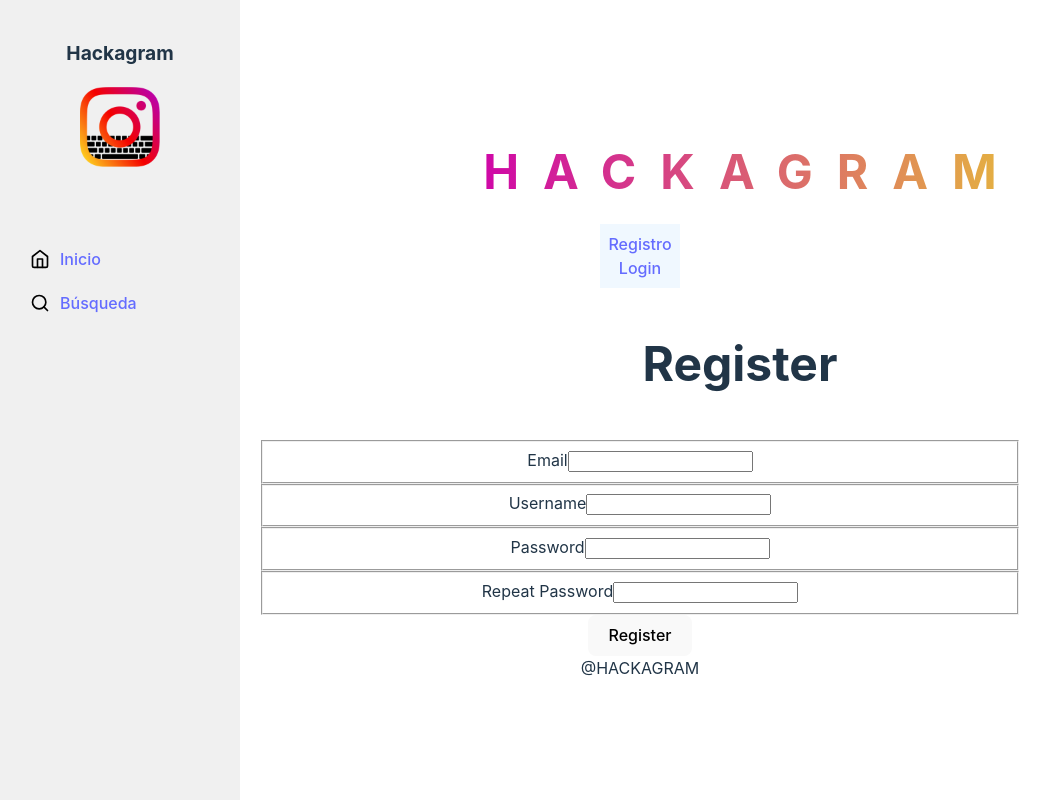
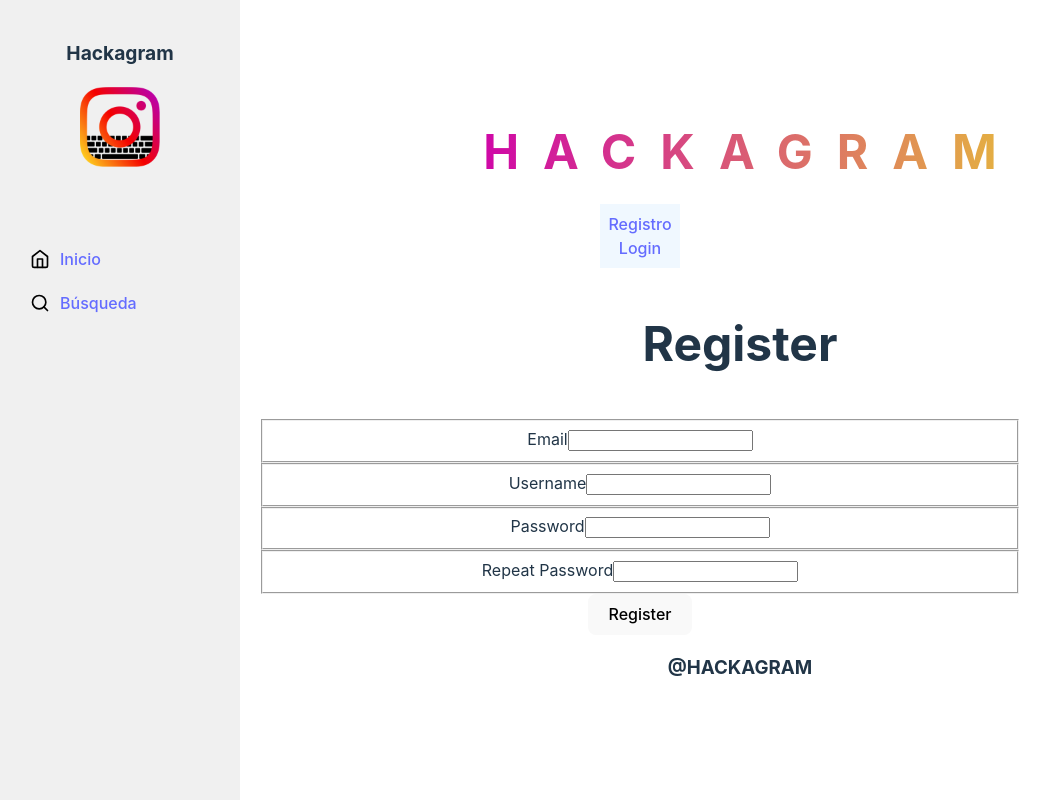
Before and after one commit to marcelohs999/hackagram-front, a React (Vite) app: page /user in a window 1280 px wide. Shown: the whole page, without its empty margins (0-1051 px from the left). Built offline with nearby package versions, Linux system fonts and the light colour scheme.

Commit message:
footer, newpostpage y css

```diff
--- a/src/component/Footer.jsx
+++ b/src/component/Footer.jsx
@@ -1,5 +1,10 @@
+import "./styles/Footer.css";
 export const Footer = () => {
-    return <footer>
-        @HACKAGRAM
+  return (
+    <footer>
+      <div className="footergram">
+        <h3> @HACKAGRAM </h3>
+      </div>
     </footer>
-}
+  );
+};
--- /dev/null
+++ b/src/component/styles/Footer.css
@@ -0,0 +1,17 @@
+.footergram {
+  display: flex;
+  bottom: 0;
+  margin-top: auto;
+  width: 100%;
+  justify-content: center;
+}
+
+@media (min-width: 768px) {
+  .footergram {
+    margin-left: 200px;
+    max-width: calc(100% - 200px);
+  }
+}
+footer {
+  height: 100%;
+}
--- a/src/pages/NewPostPage.jsx
+++ b/src/pages/NewPostPage.jsx
@@ -3,6 +3,7 @@ import { AuthContext } from "../../context/AuthContext";
 import usePosts from "../hooks/usePosts";
 import { sendPostService } from "../services";
 import { useNavigate } from "react-router-dom";
+import "./styles/NewPostPage.css";
 
 export const NewPostPage = () => {
   const { addPost } = usePosts();
@@ -36,11 +37,11 @@ export const NewPostPage = () => {
   };
 
   return (
-    <form onSubmit={handleForm}>
-      <h1>Añade un nuevo Post</h1>
+    <form onSubmit={handleForm} className="new-form">
+      <h2>Añade una foto</h2>
 
       <fieldset>
-        <label htmlFor="postImage">Sube tu post</label>
+        <label htmlFor="postImage"></label>
         <input
           type="file"
           id="postImage"
@@ -61,8 +62,13 @@ export const NewPostPage = () => {
         ) : null}
       </fieldset>
       <fieldset>
-        <label htmlFor="postText">Escribe en el pie de la foto</label>
-        <input type="text" id="postText" name="postText" />
+        <label htmlFor="postText"></label>
+        <textarea
+          type="text"
+          id="postText"
+          name="postText"
+          placeholder="Escribe en el pie de la foto"
+        />
       </fieldset>
       <button type="submit" disabled={sending}>
         {sending ? "Enviando..." : "Subir Post"}
--- /dev/null
+++ b/src/pages/styles/NewPostPage.css
@@ -0,0 +1,32 @@
+.new-form form {
+  display: flex;
+  flex-direction: column;
+  align-items: center;
+  text-align: center;
+  height: 100vh;
+}
+
+.new-form fieldset {
+  border: none;
+  color: rgb(0, 0, 0);
+}
+
+.new-form textarea {
+  width: 260px;
+  height: 100px;
+  vertical-align: text-top;
+}
+
+.new-form label {
+  margin-bottom: 5px;
+}
+
+.new-form input::placeholder {
+  color: white;
+}
+@media (min-width: 768px) {
+  .new-form {
+    margin-left: 200px;
+    max-width: calc(100% - 200px);
+  }
+}
```
